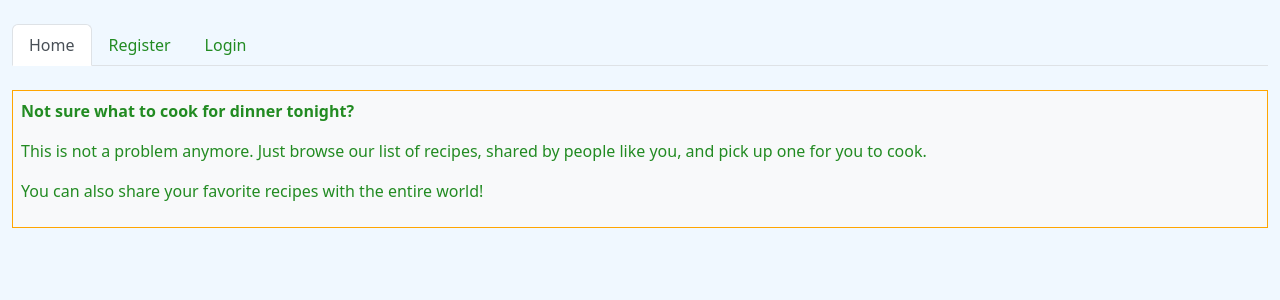
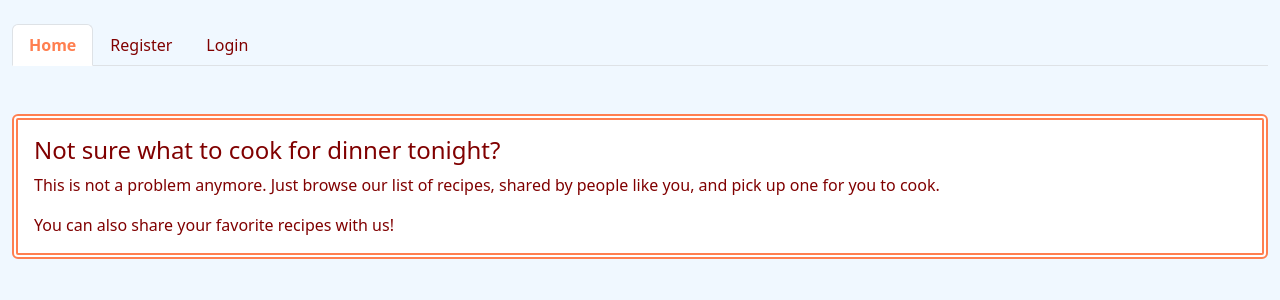
Before and after one commit to Code-Institute-Submissions/jmarcosdias-tasty_JuneResub, a Django app: page / in a window 1280 px wide. Shown: the top 300 px of the page. Run offline with Django 3.2, Linux system fonts and the light colour scheme; data that the repository does not hold is empty.

Commit message:
Style landing page and nav bar

```diff
--- a/static/css/style.css
+++ b/static/css/style.css
@@ -1,18 +1,30 @@
 body {
-    color:forestgreen;
+    color:maroon;
 }
 
 .recipe-link, .nav-link, a {
     text-decoration: none;
-    color: forestgreen;
+    color: maroon;
+}
+
+.nav-tabs {
+    --bs-nav-tabs-link-active-color:coral;
+}
+
+.active {
+    font-weight: bold;
 }
 
 .recipe-link:hover, .nav-link:hover, a:hover {
-    color: orange;
+    color: coral;
 }
 
-.highlighted {
-    border: 0.1rem solid orange
+.highlighted-1 {
+    border: 0.2rem solid orange
+}
+
+.highlighted-2 {
+    border: 0.4rem double coral
 }
 
 body {
--- a/templates/base_home.html
+++ b/templates/base_home.html
@@ -28,7 +28,7 @@
               <div>
                   <ul class="nav nav-tabs">
                       <li class="nav-item">
-                          <a class="nav-link active" aria-current="page" href="{% url 'home' %}">Home</a>
+                          <a class="nav-link active xxx" aria-current="page" href="{% url 'home' %}">Home</a>
                       </li>
                       {% if user.is_authenticated %}
                       <li class="nav-item">
--- a/templates/index.html
+++ b/templates/index.html
@@ -6,10 +6,12 @@
     <div class="container-fluid">
       <div class="row">
         <div class="mt-4">
-          <div class="p-2 bg-light highlighted">
-            <div><p><strong>Not sure what to cook for dinner tonight?</strong></p></div>
-            <div><p>This is not a problem anymore. Just browse our list of recipes, shared by people like you, and pick up one for you to cook.</p></div>
-            <div><p>You can also share your favorite recipes with the entire world!</p></div>
+          <div class="card mt-4 highlighted-2">
+            <div class="card-body">
+              <h4 class="card-title">Not sure what to cook for dinner tonight?</h4>
+              <p class="card-text">This is not a problem anymore. Just browse our list of recipes, shared by people like you, and pick up one for you to cook.</p>
+              <p class="card-text">You can also share your favorite recipes with us!</p>
+            </div>
           </div>
         </div>
       </div>
@@ -29,7 +31,7 @@
         {% for recipe in recipe_list %}
           <div class="col-xs-12 col-sm-4">
             <a href="{% url 'recipe' recipe.slug  %}" class="recipe-link">
-              <div class="card mt-4 highlighted">
+              <div class="card mt-4 highlighted-1">
                 <div class="card-header">
                   <h5 class="card-title">{{ recipe.title }}</h5>
                 </div>
```
